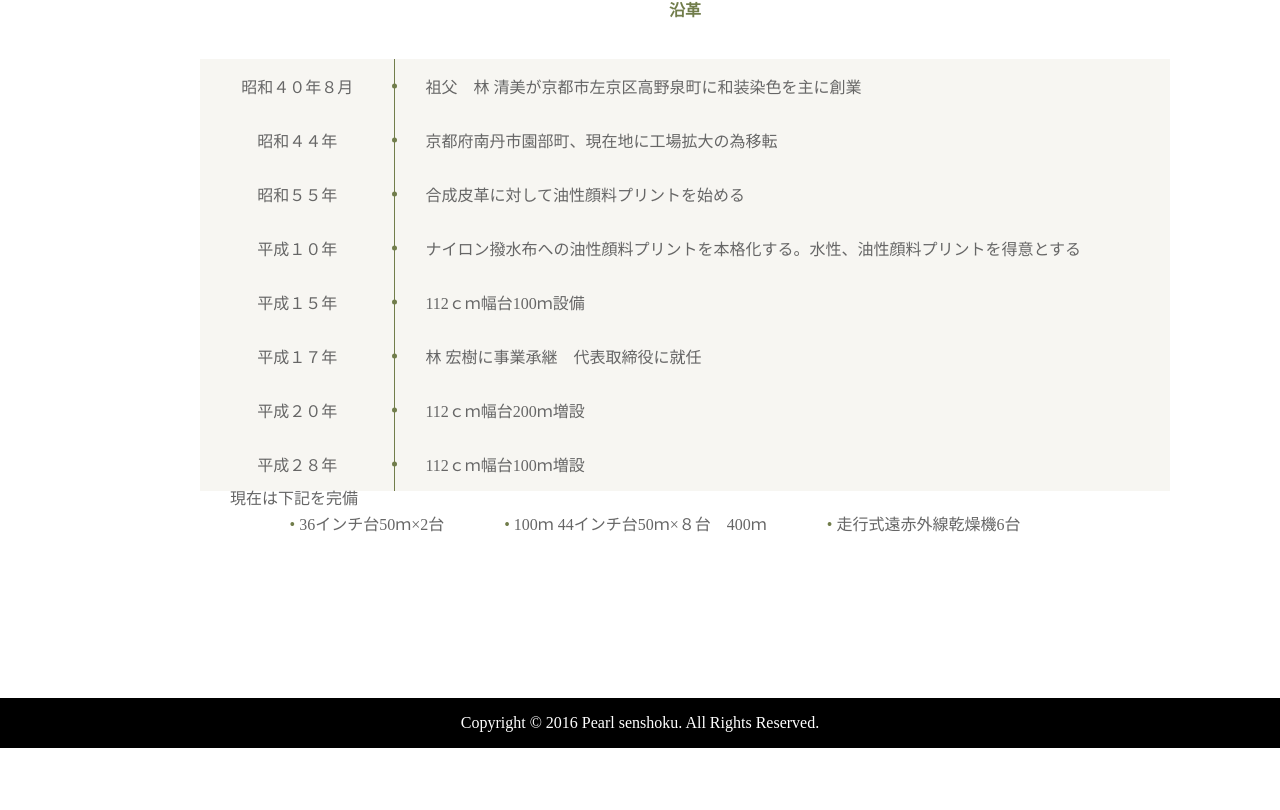
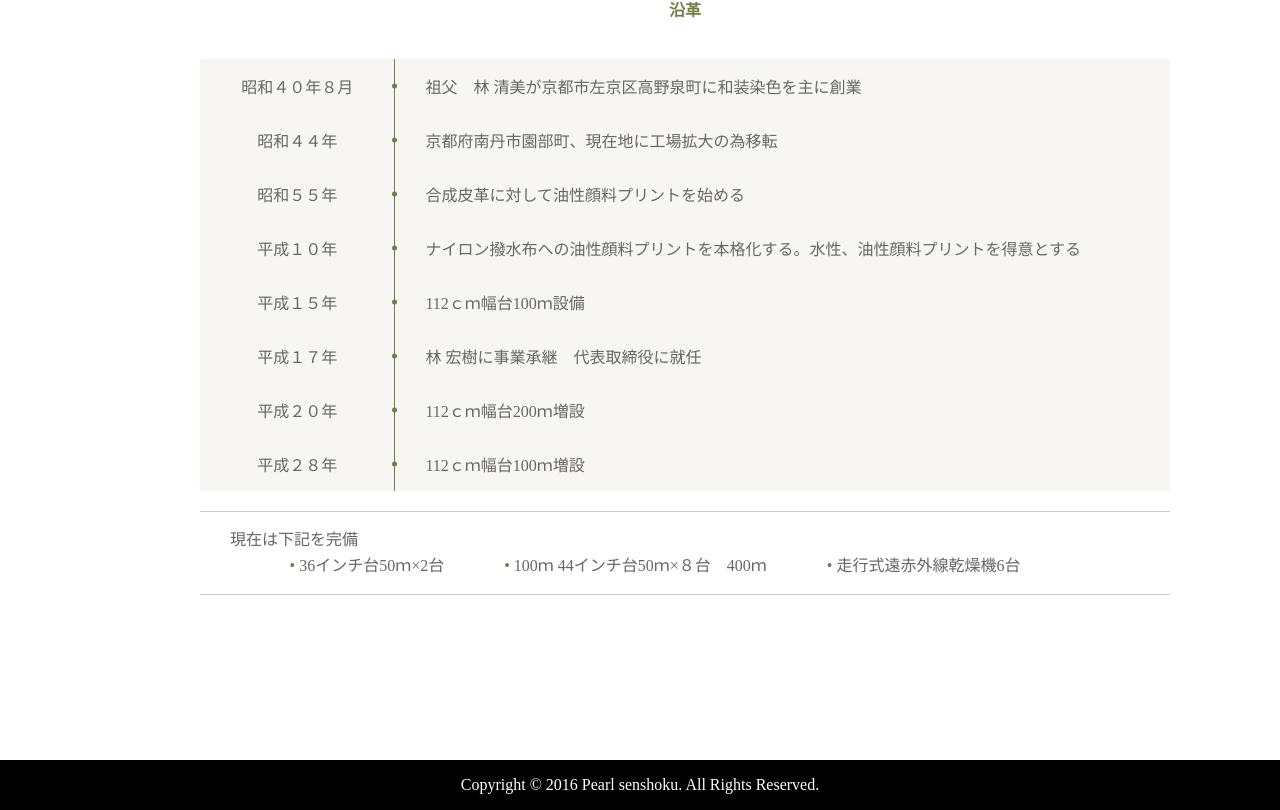
Before and after one commit to dungbui3793/pearl-uyen, a plain HTML site: page page-04/index.html in a window 1280 px wide. Shown: the part 1241-2051 px from the top of the page. Before the commit the page ends 1989 px from the top, so only its background shows below. Drawn offline with nearby package versions, Linux system fonts and the light colour scheme; files that its build step writes are made by us from their sources.

Commit message:
TODO ko su dung the hr de lam border div

```diff
--- a/page-04/css/company.scss
+++ b/page-04/css/company.scss
@@ -125,8 +125,18 @@ h2 {
     }
 }
 
-.txt-color {
-    color: #666666;
-    padding-left: 30px;
-    padding-bottom: 10px;
+.company-bottom{
+    margin-top: 20px;
+    padding-top: 20px;
+    border-top: #cccccc solid 1px;
+    border-bottom: #cccccc solid 1px;
+
+    .txt-color {
+        color: #666666;
+        padding-left: 30px;
+        padding-bottom: 10px;
+    }
+    .dot-li{
+        padding-bottom: 20px;
+    }
 }
--- a/page-04/index.html
+++ b/page-04/index.html
@@ -147,11 +147,9 @@
                 <td class="td-2-padding">112ｃｍ幅台100ｍ増設</td>
             </tr>
         </table>
-
         <!-- TODO ko su dung the hr de lam border div-->
         <!-- TODO boc div hoac section theo tung block trong design-->
-        <!--<hr>-->
-        <div>
+        <div class="company-bottom">
             <p class="txt-color ">
                 現在は下記を完備
             </p>
@@ -167,12 +165,12 @@
                 </li>
             </ol>
         </div>
-        <!--<hr>-->
     </div>
-
 </section>
 
-<button id="topbtn" class="topbtn scrollToTop " title="Go to top"><img class="scroll-top" src="../img/scrollTop.png"/></button>
+<div class="top-button">
+    <button id="topbtn" class="topbtn scrollToTop " title="Go to top"><img class="scroll-top" src="../img/scrollTop.png"/></button>
+</div>
 
 
 <section class="copyright">
```
